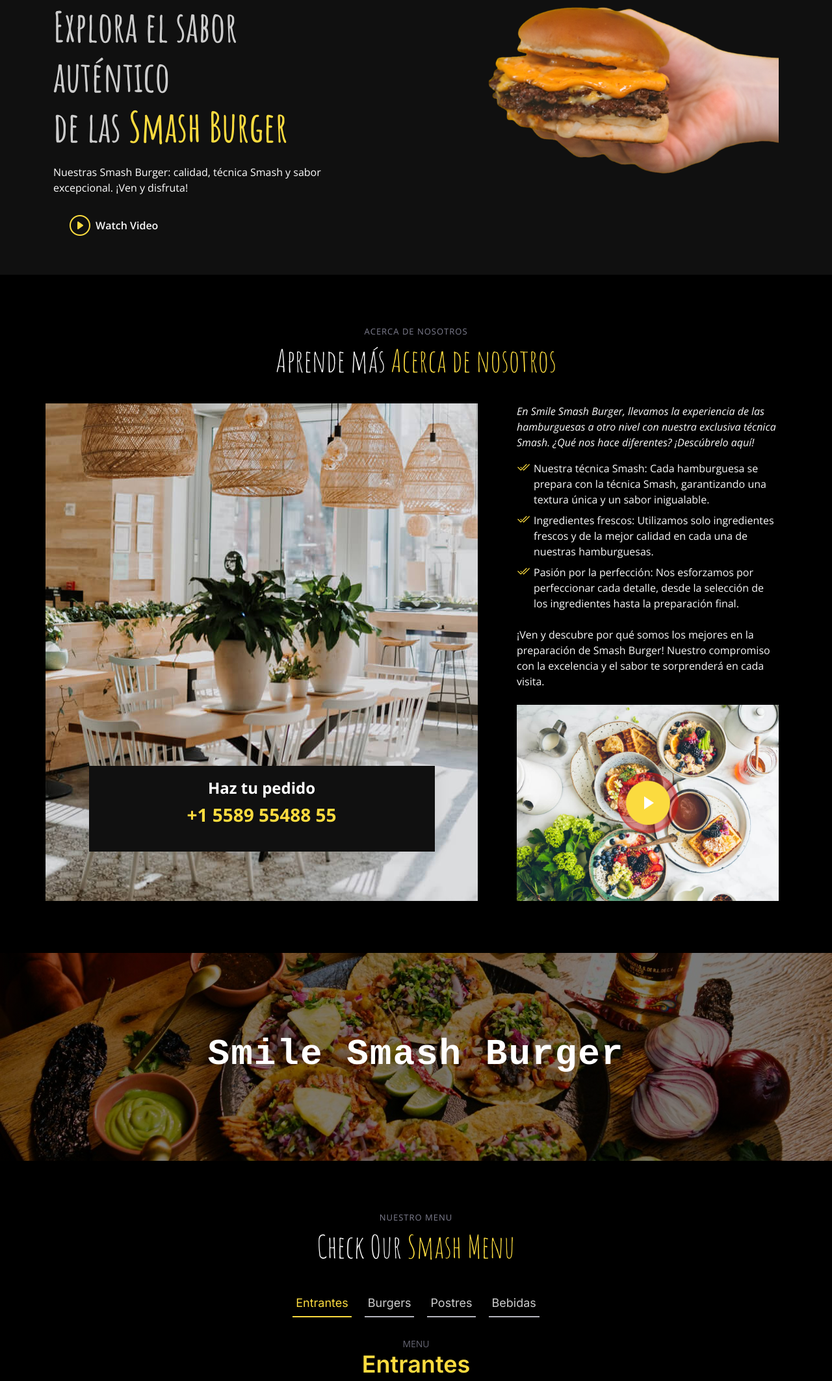
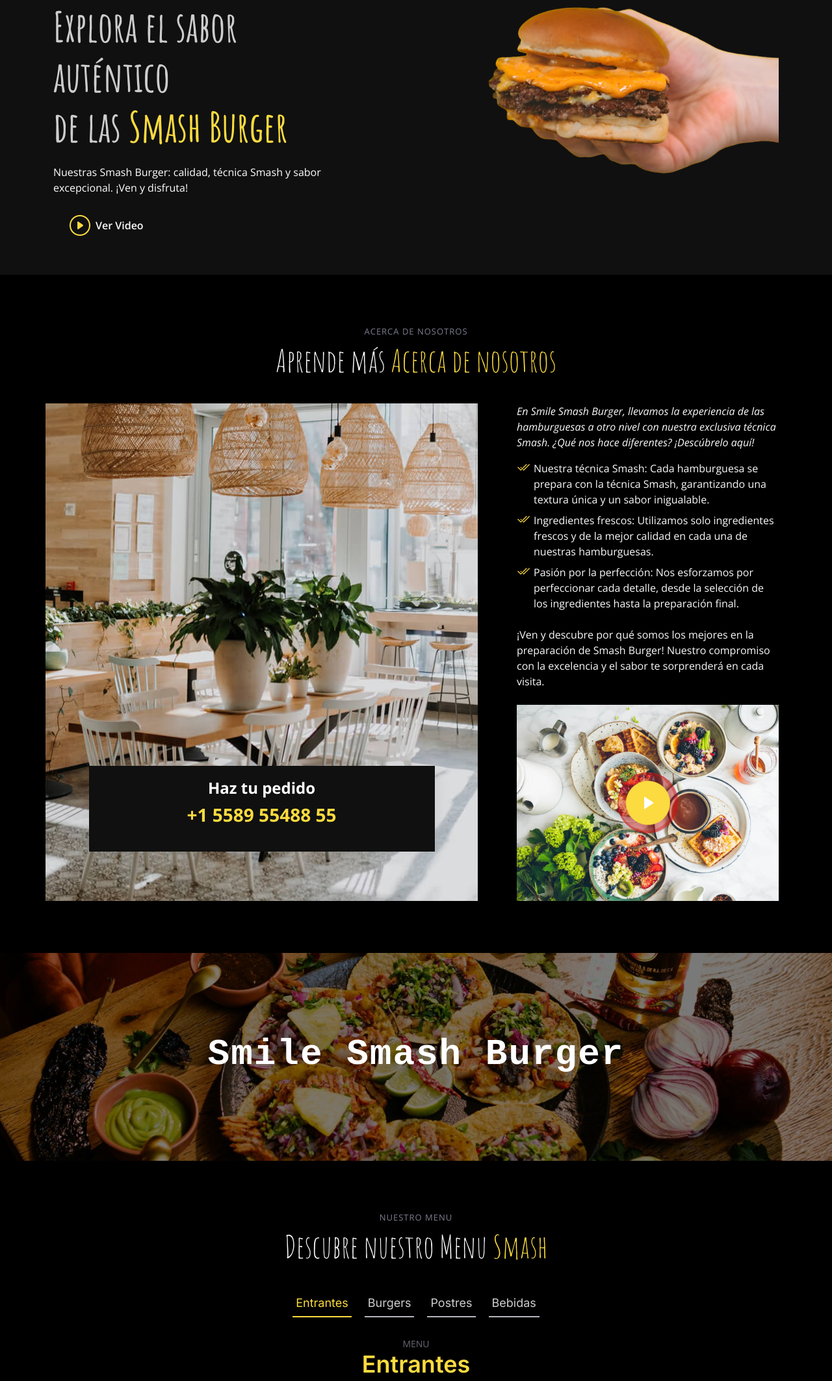
Before and after one commit to carlotamdez96/SmileSmashBurger, a plain HTML site: page index.html in a window 1280 px wide. Shown: the part 157-2283 px from the top of the page at 65% size. Drawn offline with nearby package versions, Linux system fonts and the light colour scheme.

Commit message:
Updated logo2.png path in index.html, modified text in main.css, and updated menu title in index.html

```diff
--- a/index.html
+++ b/index.html
@@ -11,7 +11,7 @@
 
   <!-- Favicons -->
   <link href="assets/img/logo2.png" rel="icon">
-  <link href="assets/img/apple-touch-icon.png" rel="apple-touch-icon">
+  <link href="assets/img/logo2.png" rel="apple-touch-icon">
 
   <!-- Google Fonts -->
   <link rel="preconnect" href="https://fonts.googleapis.com">
@@ -54,7 +54,6 @@
           <li><a href="#hero">Inicio</a></li>
           <li><a href="#about">Acerca de</a></li>
           <li><a href="#menu">Menu</a></li>
-          <li><a href="#chefs">Equipo</a></li>
           <li><a href="#gallery">Galería</a></li>
           <li><a href="#contact">Contacto</a></li>
         </ul>
@@ -75,7 +74,7 @@
           <h2 data-aos="fade-up">Explora el sabor auténtico<br> de las <span>Smash Burger</span></h2>
           <p data-aos="fade-up" data-aos-delay="100">Nuestras Smash Burger: calidad, técnica Smash y sabor excepcional. ¡Ven y disfruta!</p>
           <div class="d-flex" data-aos="fade-up" data-aos-delay="200">
-            <a href="https://www.youtube.com/watch?v=LXb3EKWsInQ" class="glightbox btn-watch-video d-flex align-items-center"><i class="bi bi-play-circle"></i><span>Watch Video</span></a>
+            <a href="https://www.youtube.com/watch?v=LXb3EKWsInQ" class="glightbox btn-watch-video d-flex align-items-center"><i class="bi bi-play-circle"></i><span>Ver Video</span></a>
           </div>
         </div>
         <div class="col-lg-5 order-1 order-lg-2 text-center text-lg-start">
@@ -145,7 +144,7 @@
 
         <div class="section-header">
           <h2>Nuestro Menu</h2>
-          <p>Check Our <span>Smash Menu</span></p>
+          <p>Descubre nuestro Menu<span> Smash</span></p>
         </div>
 
         <ul class="nav nav-tabs d-flex justify-content-center" data-aos="fade-up" data-aos-delay="200">
```
